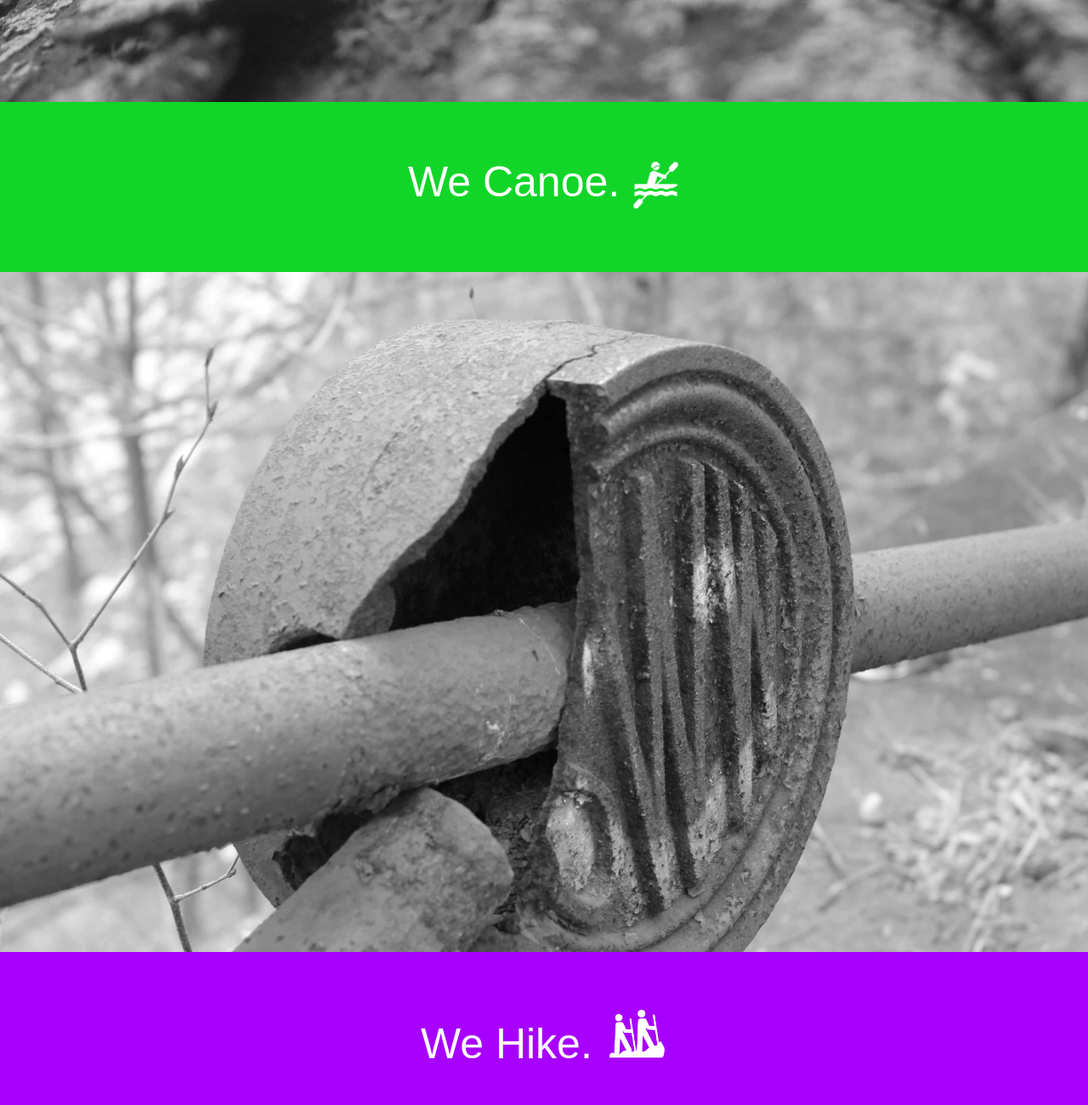
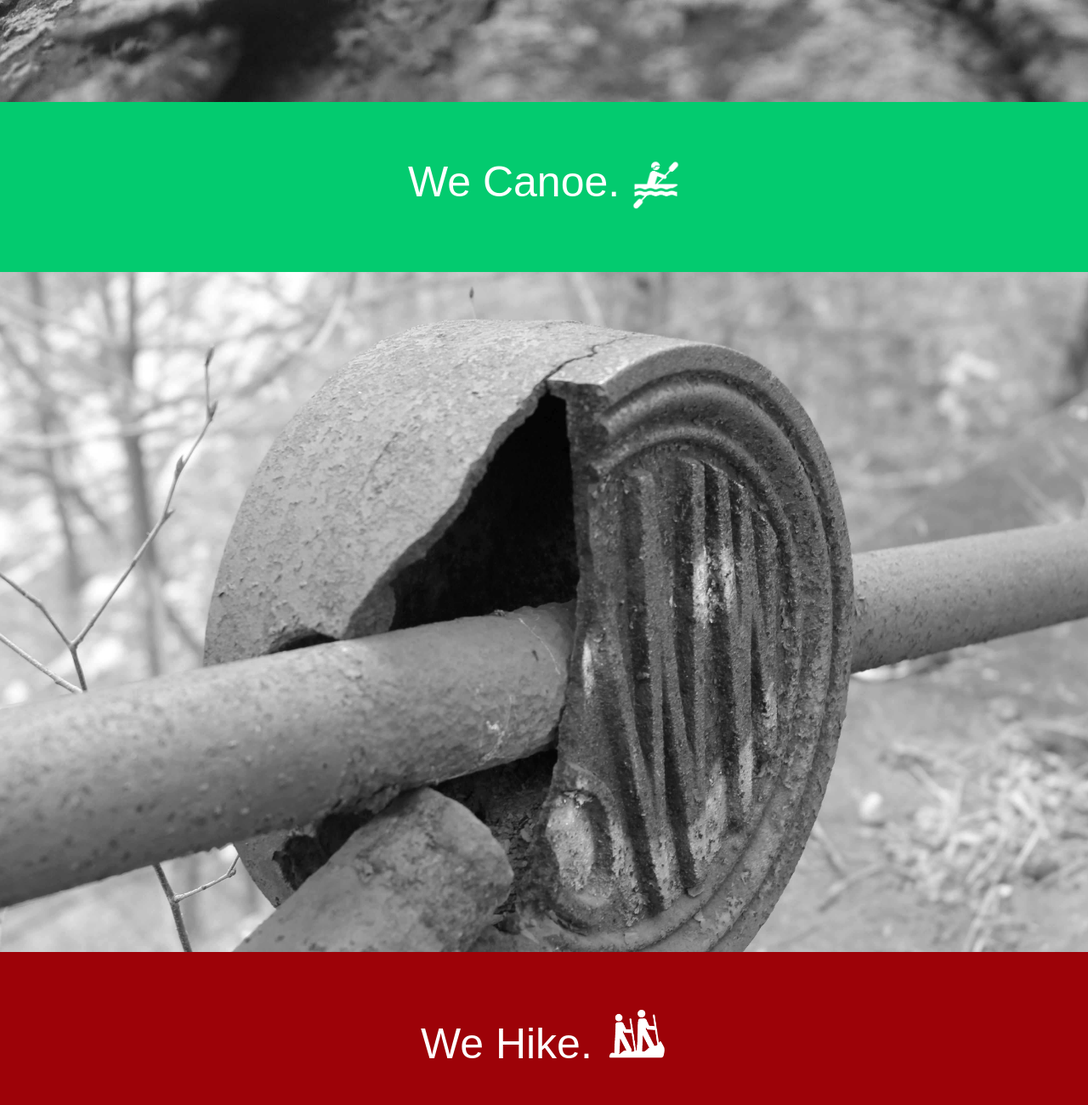
Before and after one commit to mlewisno/Outings-Club-Site, a plain HTML site: page index_2.html in a window 1280 px wide. Shown: the part 1680-2980 px from the top of the page at 85% size. Drawn offline with Linux system fonts and the light colour scheme.

Commit message:
Update color

```diff
--- a/css/stylesheet.css
+++ b/css/stylesheet.css
@@ -92,7 +92,7 @@ h2 {
 
 #divider_2 {
     height: 200px;
-    background-color: #11d628;
+    background-color: #03cb6f;
 }
 
 .divider_text {
@@ -132,7 +132,7 @@ h2 {
 
 #divider_3 {
     height: 200px;
-    background-color: rgb(167, 0, 255);
+    background-color: rgb(157, 2, 8);
 }
 
 #pic_2 {
```
